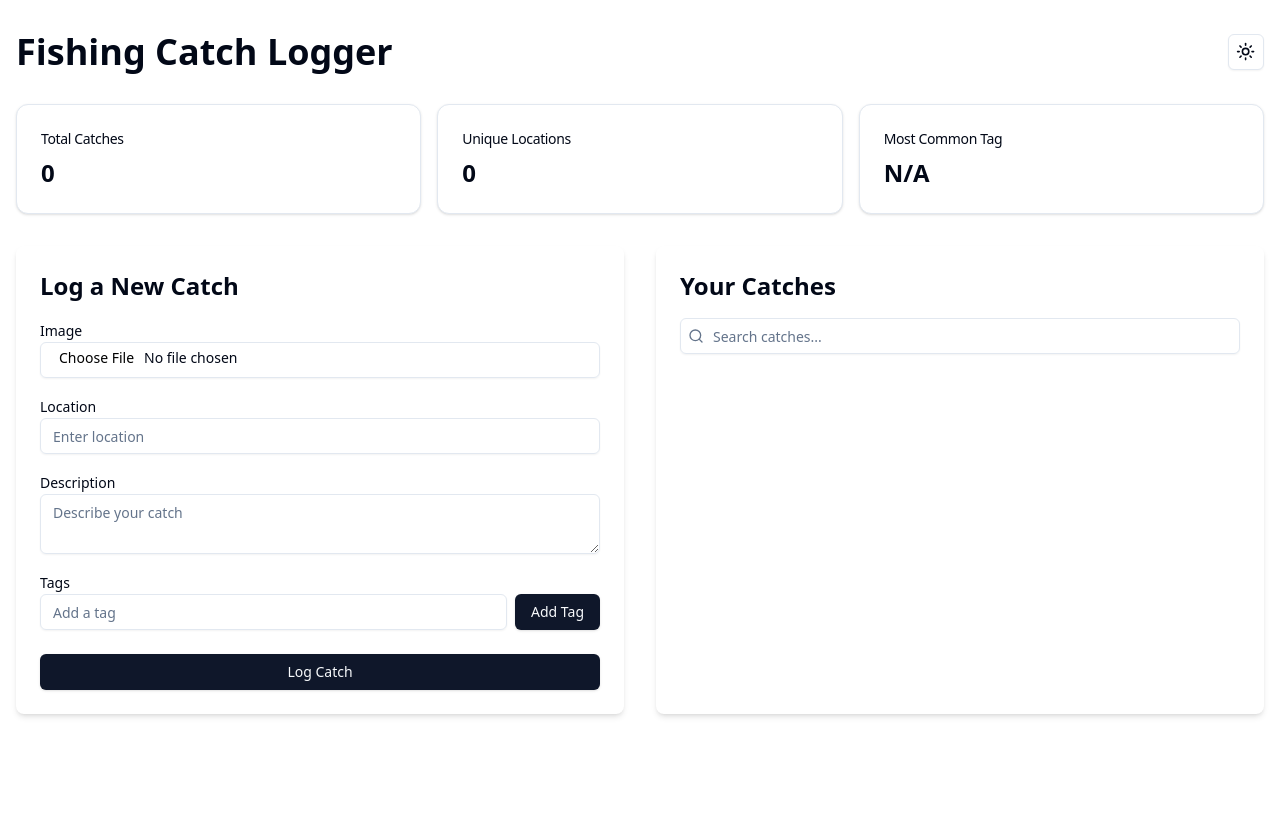
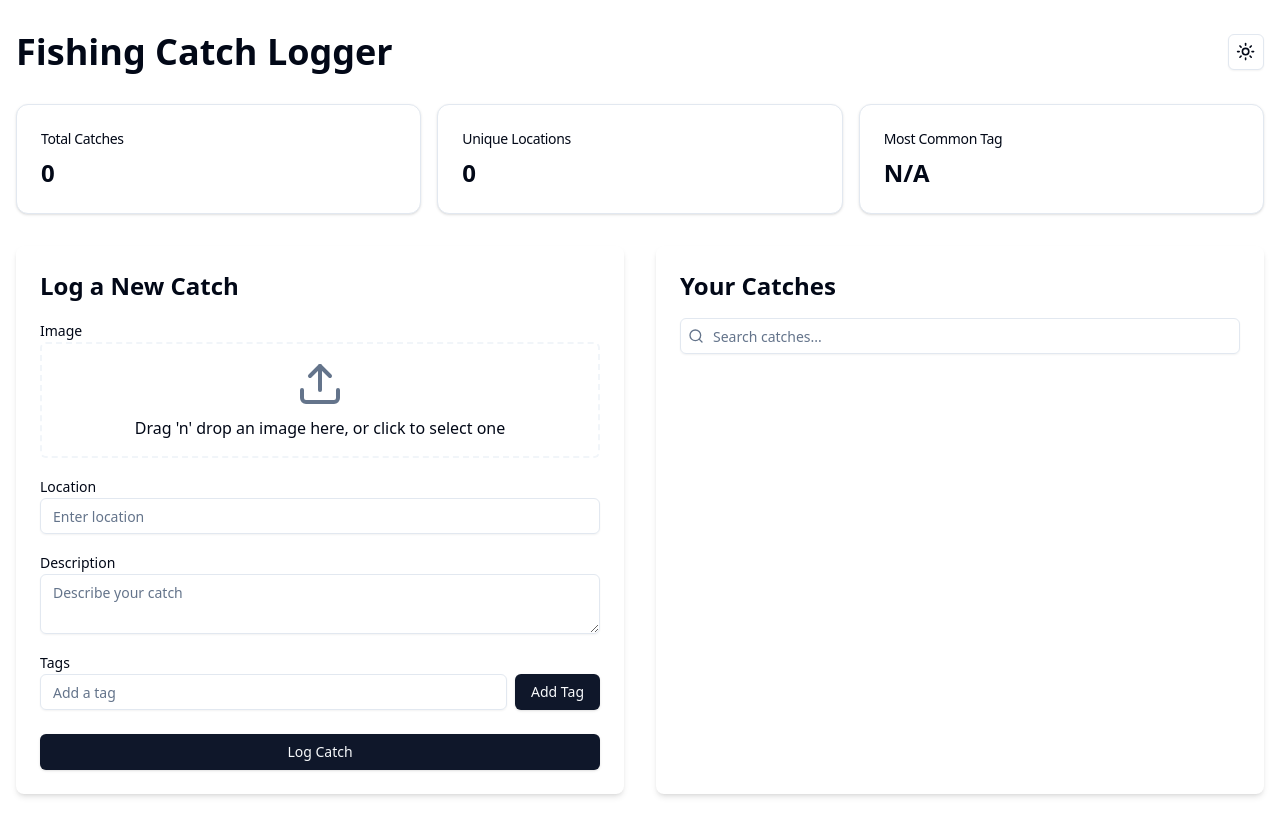
Before and after one commit to jasonkneen/sg-581720654063997, a Next.js app: page / in a window 1280 px wide. Before the commit the page ends 800 px from the top, so only its background shows below. Built offline with nearby package versions, Linux system fonts and the light colour scheme.

Commit message:
SOFTGEN MAGIC

```diff
--- a/package.json
+++ b/package.json
@@ -56,6 +56,7 @@
     "react-day-picker": "^8.10.1",
     "react-dnd": "^16.0.1",
     "react-dom": "^18",
+    "react-dropzone": "^14.2.3",
     "react-hook-form": "^7.52.0",
     "react-resizable-panels": "^2.0.19",
     "recharts": "^2.12.7",
--- a/src/components/CatchForm.js
+++ b/src/components/CatchForm.js
@@ -1,10 +1,12 @@
-import { useState } from 'react';
+import { useState, useCallback } from 'react';
+import { useDropzone } from 'react-dropzone';
 import { Button } from "@/components/ui/button";
 import { Input } from "@/components/ui/input";
 import { Textarea } from "@/components/ui/textarea";
 import { Label } from "@/components/ui/label";
 import { Badge } from "@/components/ui/badge";
-import { X } from "lucide-react";
+import { X, Upload } from "lucide-react";
+import { motion } from "framer-motion";
 
 export default function CatchForm({ onAddCatch }) {
   const [image, setImage] = useState(null);
@@ -14,16 +16,16 @@ export default function CatchForm({ onAddCatch }) {
   const [currentTag, setCurrentTag] = useState('');
   const [errors, setErrors] = useState({});
 
-  const handleImageChange = (e) => {
-    const file = e.target.files[0];
-    if (file) {
-      const reader = new FileReader();
-      reader.onloadend = () => {
-        setImage(reader.result);
-      };
-      reader.readAsDataURL(file);
-    }
-  };
+  const onDrop = useCallback((acceptedFiles) => {
+    const file = acceptedFiles[0];
+    const reader = new FileReader();
+    reader.onloadend = () => {
+      setImage(reader.result);
+    };
+    reader.readAsDataURL(file);
+  }, []);
+
+  const { getRootProps, getInputProps, isDragActive } = useDropzone({ onDrop, accept: 'image/*', multiple: false });
 
   const addTag = () => {
     if (currentTag.trim() && !tags.includes(currentTag.trim())) {
@@ -68,12 +70,30 @@ export default function CatchForm({ onAddCatch }) {
   };
 
   return (
-    <form onSubmit={handleSubmit} className="space-y-4">
+    <motion.form
+      onSubmit={handleSubmit}
+      className="space-y-4"
+      initial={{ opacity: 0, y: 20 }}
+      animate={{ opacity: 1, y: 0 }}
+      transition={{ duration: 0.3 }}
+    >
       <div>
         <Label htmlFor="image">Image</Label>
-        <Input id="image" type="file" accept="image/*" onChange={handleImageChange} />
-        {image && <img src={image} alt="Selected catch" className="mt-2 max-w-full h-auto rounded-md" />}
-        {errors.image && <p className="text-red-500 text-sm mt-1">{errors.image}</p>}
+        <div
+          {...getRootProps()}
+          className={`border-2 border-dashed rounded-md p-4 text-center cursor-pointer ${isDragActive ? 'border-primary' : 'border-muted'}`}
+        >
+          <input {...getInputProps()} />
+          {image ? (
+            <img src={image} alt="Selected catch" className="mt-2 max-w-full h-auto rounded-md" />
+          ) : (
+            <div>
+              <Upload className="mx-auto h-12 w-12 text-muted-foreground" />
+              <p className="mt-2">Drag 'n' drop an image here, or click to select one</p>
+            </div>
+          )}
+        </div>
+        {errors.image && <p className="text-destructive text-sm mt-1">{errors.image}</p>}
       </div>
       <div>
         <Label htmlFor="location">Location</Label>
@@ -83,7 +103,7 @@ export default function CatchForm({ onAddCatch }) {
           onChange={(e) => setLocation(e.target.value)}
           placeholder="Enter location"
         />
-        {errors.location && <p className="text-red-500 text-sm mt-1">{errors.location}</p>}
+        {errors.location && <p className="text-destructive text-sm mt-1">{errors.location}</p>}
       </div>
       <div>
         <Label htmlFor="description">Description</Label>
@@ -93,7 +113,7 @@ export default function CatchForm({ onAddCatch }) {
           onChange={(e) => setDescription(e.target.value)}
           placeholder="Describe your catch"
         />
-        {errors.description && <p className="text-red-500 text-sm mt-1">{errors.description}</p>}
+        {errors.description && <p className="text-destructive text-sm mt-1">{errors.description}</p>}
       </div>
       <div>
         <Label htmlFor="tags">Tags</Label>
@@ -115,9 +135,9 @@ export default function CatchForm({ onAddCatch }) {
             </Badge>
           ))}
         </div>
-        {errors.tags && <p className="text-red-500 text-sm mt-1">{errors.tags}</p>}
+        {errors.tags && <p className="text-destructive text-sm mt-1">{errors.tags}</p>}
       </div>
       <Button type="submit" className="w-full">Log Catch</Button>
-    </form>
+    </motion.form>
   );
 }
--- a/src/components/CatchList.js
+++ b/src/components/CatchList.js
@@ -1,9 +1,23 @@
+import { useState } from 'react';
 import { Card, CardContent, CardDescription, CardFooter, CardHeader, CardTitle } from "@/components/ui/card";
 import { Badge } from "@/components/ui/badge";
 import { Button } from "@/components/ui/button";
-import { Share2 } from "lucide-react";
+import { Share2, Trash2, Edit } from "lucide-react";
+import { motion, AnimatePresence } from "framer-motion";
+import {
+  AlertDialog,
+  AlertDialogAction,
+  AlertDialogCancel,
+  AlertDialogContent,
+  AlertDialogDescription,
+  AlertDialogFooter,
+  AlertDialogHeader,
+  AlertDialogTitle,
+} from "@/components/ui/alert-dialog";
 
-export default function CatchList({ catches, currentPage, catchesPerPage, totalCatches, paginate }) {
+export default function CatchList({ catches, currentPage, catchesPerPage, totalCatches, paginate, onDelete }) {
+  const [deleteId, setDeleteId] = useState(null);
+
   const handleShare = (catchItem) => {
     const shareText = `Check out my fishing catch!\nLocation: ${catchItem.location}\nDescription: ${catchItem.description}\nTags: ${catchItem.tags.join(', ')}`;
     if (navigator.share) {
@@ -16,6 +30,15 @@ export default function CatchList({ catches, currentPage, catchesPerPage, totalC
     }
   };
 
+  const handleDelete = (id) => {
+    setDeleteId(id);
+  };
+
+  const confirmDelete = () => {
+    onDelete(deleteId);
+    setDeleteId(null);
+  };
+
   const pageNumbers = [];
   for (let i = 1; i <= Math.ceil(totalCatches / catchesPerPage); i++) {
     pageNumbers.push(i);
@@ -23,9 +46,16 @@ export default function CatchList({ catches, currentPage, catchesPerPage, totalC
 
   return (
     <div>
-      <div className="space-y-4">
+      <AnimatePresence>
         {catches.map((catchItem) => (
-          <Card key={catchItem.id}>
+          <motion.div
+            key={catchItem.id}
+            initial={{ opacity: 0, y: 20 }}
+            animate={{ opacity: 1, y: 0 }}
+            exit={{ opacity: 0, y: -20 }}
+            transition={{ duration: 0.3 }}
+          >
+            <Card className="mb-4">
               <CardHeader>
                 <CardTitle>{catchItem.location}</CardTitle>
                 <CardDescription>{new Date(catchItem.date).toLocaleString()}</CardDescription>
@@ -34,7 +64,7 @@ export default function CatchList({ catches, currentPage, catchesPerPage, totalC
                 <div className="aspect-w-16 aspect-h-9 mb-4">
                   <img src={catchItem.image} alt="Catch" className="object-cover rounded-md w-full h-48" />
                 </div>
-              <p className="text-sm text-gray-600">{catchItem.description}</p>
+                <p className="text-sm text-muted-foreground">{catchItem.description}</p>
                 <div className="mt-2">
                   {catchItem.tags.map((tag, index) => (
                     <Badge key={index} variant="secondary" className="mr-1 mb-1">
@@ -43,14 +73,23 @@ export default function CatchList({ catches, currentPage, catchesPerPage, totalC
                   ))}
                 </div>
               </CardContent>
-            <CardFooter>
+              <CardFooter className="flex justify-between">
                 <Button variant="outline" onClick={() => handleShare(catchItem)}>
                   <Share2 className="mr-2 h-4 w-4" /> Share
                 </Button>
+                <div>
+                  <Button variant="outline" className="mr-2">
+                    <Edit className="mr-2 h-4 w-4" /> Edit
+                  </Button>
+                  <Button variant="destructive" onClick={() => handleDelete(catchItem.id)}>
+                    <Trash2 className="mr-2 h-4 w-4" /> Delete
+                  </Button>
+                </div>
               </CardFooter>
             </Card>
+          </motion.div>
         ))}
-      </div>
+      </AnimatePresence>
       <div className="flex justify-center mt-4">
         {pageNumbers.map(number => (
           <Button
@@ -63,6 +102,20 @@ export default function CatchList({ catches, currentPage, catchesPerPage, totalC
           </Button>
         ))}
       </div>
+      <AlertDialog open={deleteId !== null} onOpenChange={() => setDeleteId(null)}>
+        <AlertDialogContent>
+          <AlertDialogHeader>
+            <AlertDialogTitle>Are you sure you want to delete this catch?</AlertDialogTitle>
+            <AlertDialogDescription>
+              This action cannot be undone. This will permanently delete your catch record.
+            </AlertDialogDescription>
+          </AlertDialogHeader>
+          <AlertDialogFooter>
+            <AlertDialogCancel>Cancel</AlertDialogCancel>
+            <AlertDialogAction onClick={confirmDelete}>Delete</AlertDialogAction>
+          </AlertDialogFooter>
+        </AlertDialogContent>
+      </AlertDialog>
     </div>
   );
 }
```
Also changed, not shown: 1 other file (tests, documents, lock files or other folders). Lines whose indentation alone changed are shown as unchanged.
